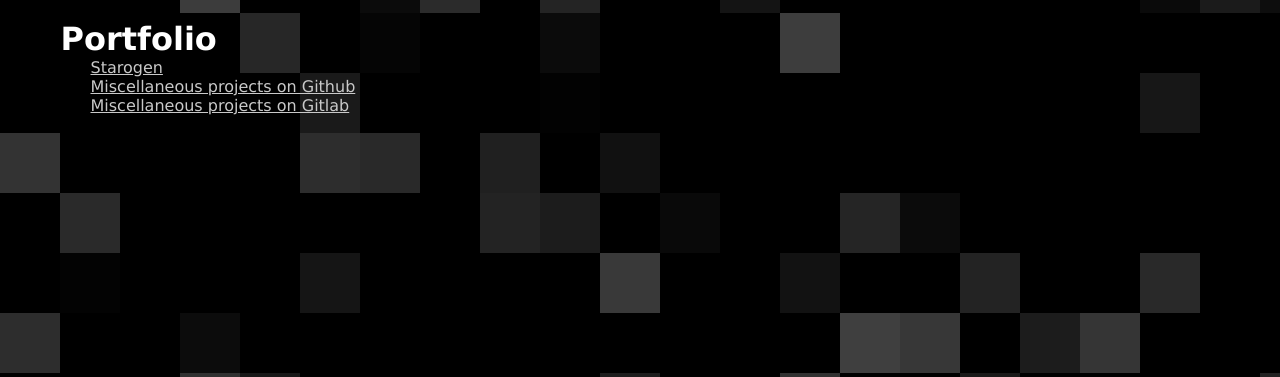
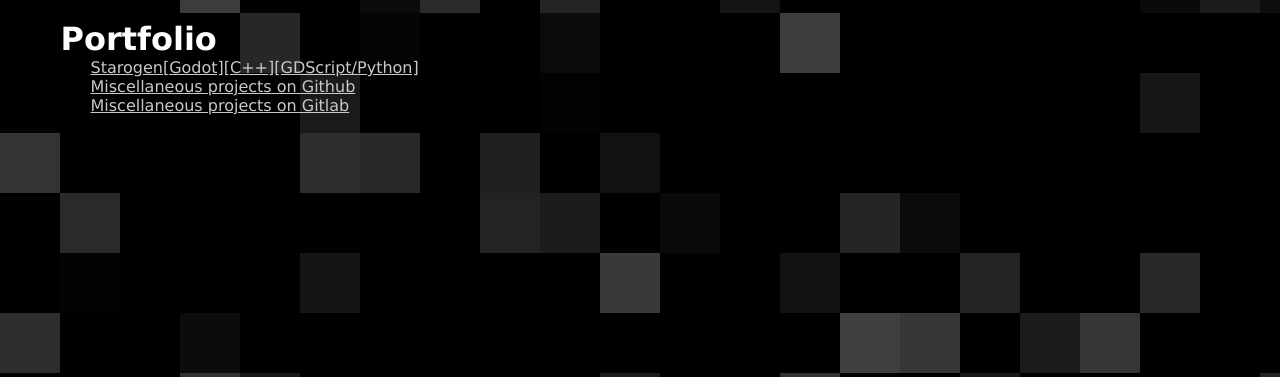
Before and after one commit to AustinOldham/oldham.cc, a Flask app: page /portfolio.html in a window 1280 px wide. Shown: the part 47-424 px from the top of the page. Run offline with Flask 2, Linux system fonts and the light colour scheme.

Commit message:
Started reformatting the portfolio page

```diff
--- a/templates/portfolio.html
+++ b/templates/portfolio.html
@@ -3,7 +3,7 @@
 {% block header %}Portfolio{% endblock %}
 {% block content %}
 <ul>
-	<li><a href="http://starogen.com">Starogen</a></li>
+	<li><a href="http://starogen.com">Starogen[Godot][C++][GDScript/Python]</a></li>
 	<li><a href="http://github.com/AustinOldham">Miscellaneous projects on Github</a></li>
 	<li><a href="https://gitlab.com/Oldham">Miscellaneous projects on Gitlab</a></li>
 </ul>
```
